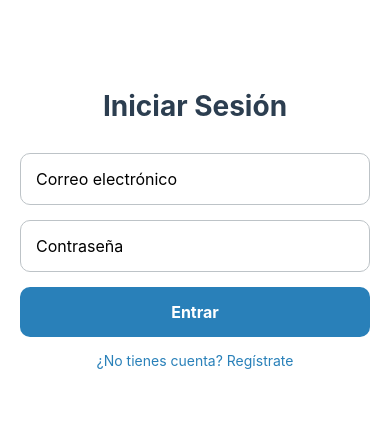
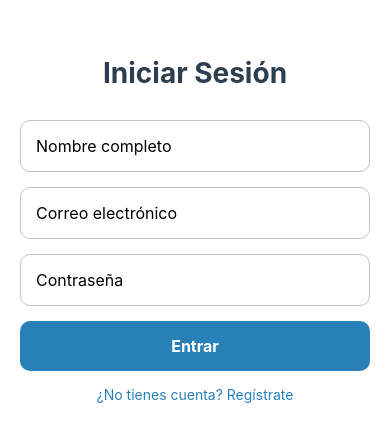
Before and after one commit to JANC07/SistemaMonitoreoApp, a React Native app: screen /Login in a window 390 px wide. Shown: the part 193-634 px from the top of the page. Built offline with nearby package versions, Linux system fonts and the light colour scheme.

Commit message:
feat: implementar envío de parámetros entre pantallas - Login>Dashboard>Detail>History

```diff
--- a/screens/DashboardScreen.js
+++ b/screens/DashboardScreen.js
@@ -8,7 +8,8 @@ import AirQualityWheel from '../components/AirQualityWheel'; // ¡Aquí está el
 import SensorCard from '../components/SensorCard';
 import MyButton from '../components/MyButton';
 
-export default function DashboardScreen({ navigation }) {
+export default function DashboardScreen({ navigation, route }) {
+  const { nombreUsuario = 'Usuario' } = route.params || {};
   const [estado, setEstado] = useState('BUENO');
 
   // Simulación de cambio de estado general
@@ -36,6 +37,7 @@ export default function DashboardScreen({ navigation }) {
         <Text style={[styles.title, { color: estado === 'MALO' ? '#e74c3c' : '#2ecc71' }]}>
           Monitoreo en Vivo 🌫️
         </Text>
+        <Text style={styles.bienvenida}>Bienvenido, {nombreUsuario} 👋</Text>
 
         {/* CÍRCULO ANIMADO RESTAURADO 🔥 */}
         <AirQualityWheel status={estado} />
@@ -47,7 +49,7 @@ export default function DashboardScreen({ navigation }) {
           value={currentReadings.mq135}
           unit="PPM"
           status={estado}
-          onPress={() => navigation.navigate('Detail', { sensor: 'MQ-135', valor: currentReadings.mq135, estado })}
+          onPress={() => navigation.navigate('Detail', { sensor: 'MQ-135', valor: currentReadings.mq135, estado, unidad: 'PPM', fecha: new Date().toLocaleTimeString() })}
         />
 
         <SensorCard
@@ -55,14 +57,17 @@ export default function DashboardScreen({ navigation }) {
           value={currentReadings.co2}
           unit="PPM"
           status={estado}
-          onPress={() => navigation.navigate('Detail', { sensor: 'CO2', valor: currentReadings.co2, estado })}
+          onPress={() => navigation.navigate('Detail', { sensor: 'CO2', valor: currentReadings.co2, estado, unidad: 'PPM', fecha: new Date().toLocaleTimeString() })}
         />
 
         {/* 2. EL BOTÓN "HISTORIAL COMPLETO" AHORA HACE EL PUSH */}
         <View style={styles.buttonWrapper}>
           <MyButton
             title="VER HISTORIAL COMPLETO"
-            onPress={() => navigation.navigate('History')} // Navegación push
+            onPress={() => navigation.navigate('History', {
+              sensorFiltro: 'todos',
+              nombreSensor: 'Todos los sensores'
+            })}
           />
         </View>
       </ScrollView>
@@ -75,5 +80,6 @@ const styles = StyleSheet.create({
   scroll: { alignItems: 'center', padding: 20, flexGrow: 1 },
   title: { fontSize: 28, fontWeight: 'bold', marginBottom: 20, marginTop: 40, color: '#fff' },
   subtitle: { fontSize: 16, color: '#fff', alignSelf: 'flex-start', marginVertical: 15, fontWeight: 'bold', letterSpacing: 1 },
-  buttonWrapper: { marginTop: 30, width: '100%' }
+  buttonWrapper: { marginTop: 30, width: '100%' },
+  bienvenida: { color: '#8b949e', fontSize: 14, marginBottom: 10 }
 });
--- a/screens/HistoryScreen.js
+++ b/screens/HistoryScreen.js
@@ -2,7 +2,8 @@
 import React from 'react';
 import { StyleSheet, View, Text, FlatList, StatusBar, TouchableOpacity } from 'react-native';
 
-const HistoryScreen = ({ navigation }) => {
+const HistoryScreen = ({ navigation, route }) => {
+  const { nombreSensor = 'Todos los sensores' } = route.params || {};
   // Datos de historial simulados con el nuevo diseño
   const historyData = [
     { id: '1', sensor: 'MQ-135', valor: 400, estado: 'Seguro', hora: '10:30 AM', icon: '🍃' },
@@ -60,6 +61,7 @@ const HistoryScreen = ({ navigation }) => {
         </TouchableOpacity>
         <Text style={styles.titleH}>Historial de Mediciones 📊</Text>
       </View>
+      <Text style={styles.filtroTexto}>Mostrando: {nombreSensor}</Text>
 
       <FlatList
         data={historyData}
@@ -91,7 +93,8 @@ const styles = StyleSheet.create({
   itemDataRow: { flexDirection: 'row', alignItems: 'center', marginBottom: 4 },
   itemLabel: { fontSize: 13, color: '#8b949e', marginRight: 8 },
   itemValue: { fontSize: 13, color: '#fff', fontWeight: '600' },
-  itemStatus: { fontSize: 13, fontWeight: 'bold' }
+  itemStatus: { fontSize: 13, fontWeight: 'bold' },
+  filtroTexto: { color: '#8b949e', fontSize: 13, marginLeft: 15, marginBottom: 10 }
 });
 
 export default HistoryScreen;
--- a/screens/LoginScreen.js
+++ b/screens/LoginScreen.js
@@ -2,12 +2,21 @@ import React, { useState } from 'react';
 import { View, Text, TextInput, TouchableOpacity, StyleSheet } from 'react-native';
 
 export default function LoginScreen({ navigation }) {
+  const [nombre, setNombre] = useState('');
   const [email, setEmail] = useState('');
   const [password, setPassword] = useState('');
 
   return (
     <View style={styles.container}>
       <Text style={styles.titulo}>Iniciar Sesión</Text>
+
+      <TextInput
+        style={styles.input}
+        placeholder="Nombre completo"
+        value={nombre}
+        onChangeText={setNombre}
+        autoCapitalize="words"
+      />
 
       <TextInput
         style={styles.input}
@@ -27,10 +36,13 @@ export default function LoginScreen({ navigation }) {
       />
 
       <TouchableOpacity
-  style={styles.boton}
-  onPress={() => navigation.navigate('Dashboard')}>
-  <Text style={styles.botonTexto}>Entrar</Text>
-</TouchableOpacity>
+        style={styles.boton}
+        onPress={() => navigation.navigate('Dashboard', {
+          nombreUsuario: nombre,
+          email: email
+        })}>
+        <Text style={styles.botonTexto}>Entrar</Text>
+      </TouchableOpacity>
 
       <TouchableOpacity onPress={() => navigation.navigate('Register')}>
         <Text style={styles.linkTexto}>¿No tienes cuenta? Regístrate</Text>
```
